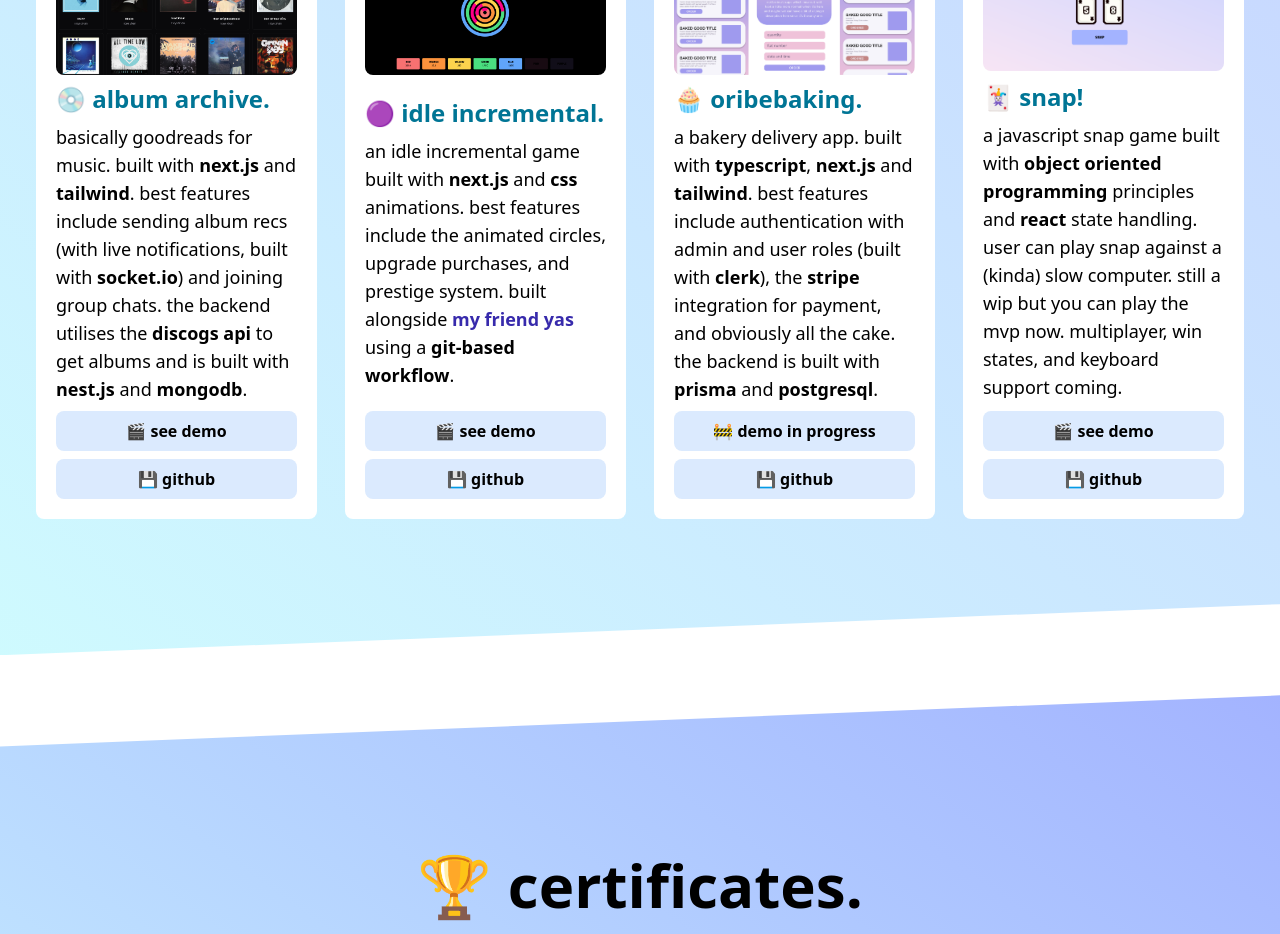
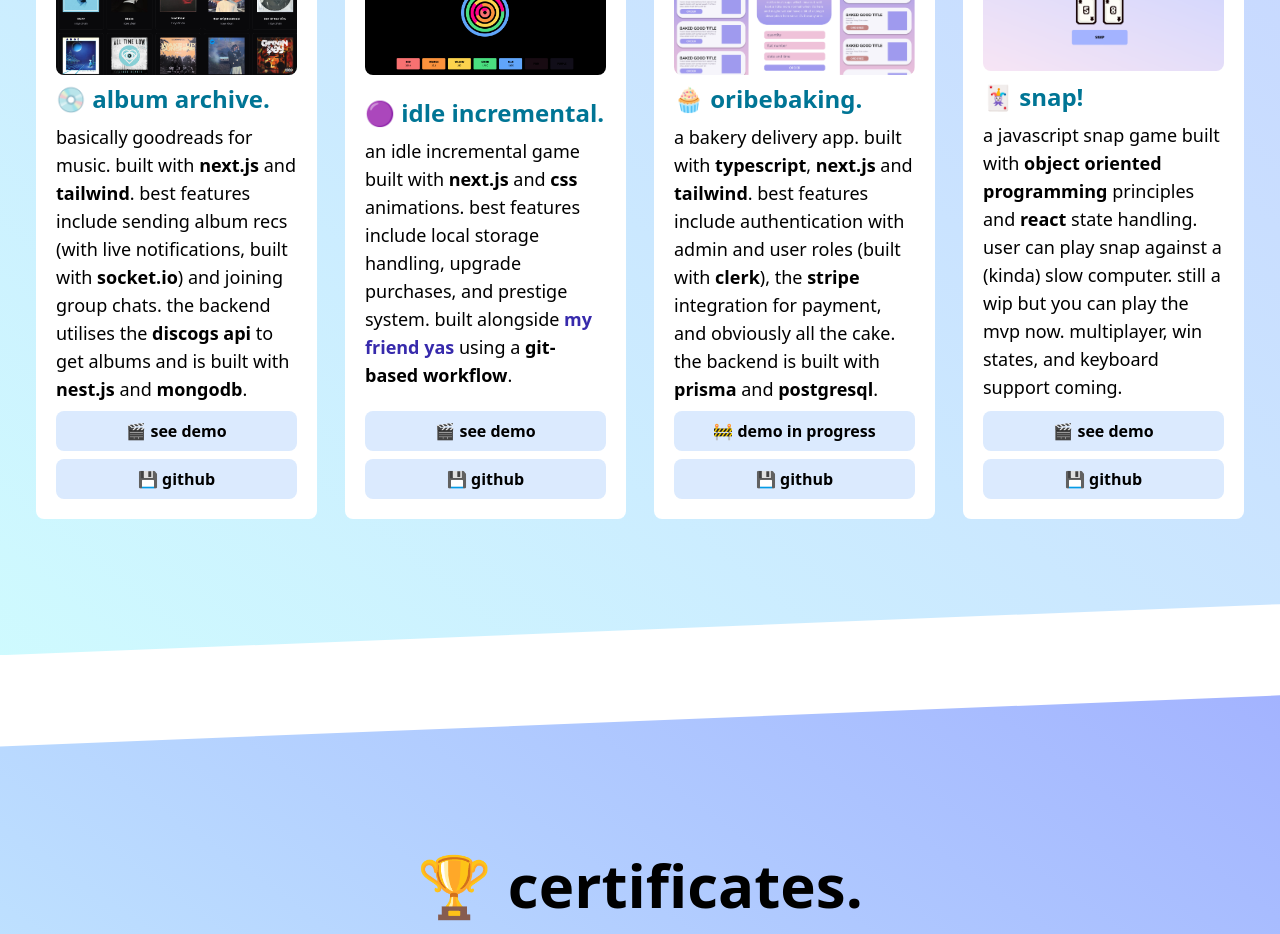
Before and after one commit to oriodev/portfolioandgarden, a Next.js app: page / in a window 1280 px wide. Shown: the part 2100-3034 px from the top of the page. Built offline with nearby package versions, Linux system fonts and the light colour scheme.

Commit message:
updated idle incremental bio to include local storage handling in the description

```diff
--- a/data/projects.tsx
+++ b/data/projects.tsx
@@ -22,7 +22,7 @@ export const projects: Project[] = [
     description:  (
       <>
         an idle incremental game built with <strong>next.js</strong> and <strong>css</strong> animations. best features
-        include the animated circles, upgrade purchases, and prestige system.
+        include local storage handling, upgrade purchases, and prestige system.
         built alongside  <a className="font-bold hover:cursor-pointer effect-shine text-indigo-800" href="https://github.com/ybettles"> my friend yas </a>
          using a <strong>git-based workflow</strong>.
       </>
```
